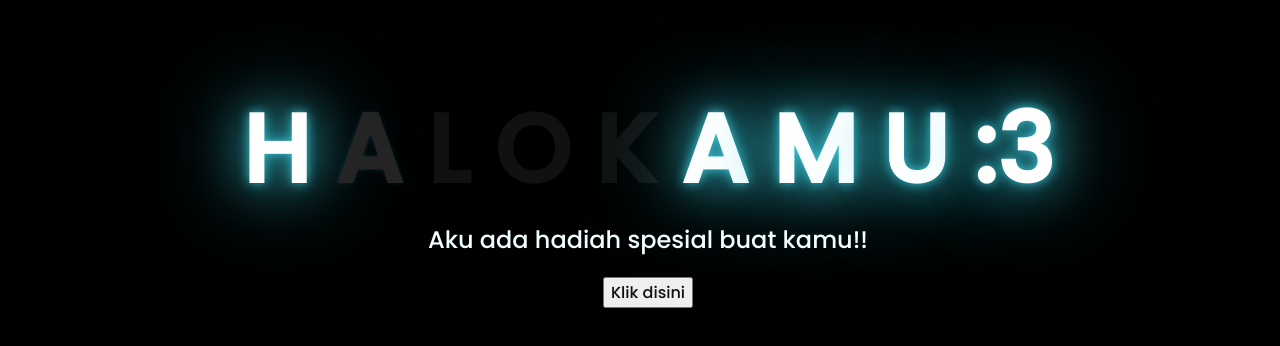
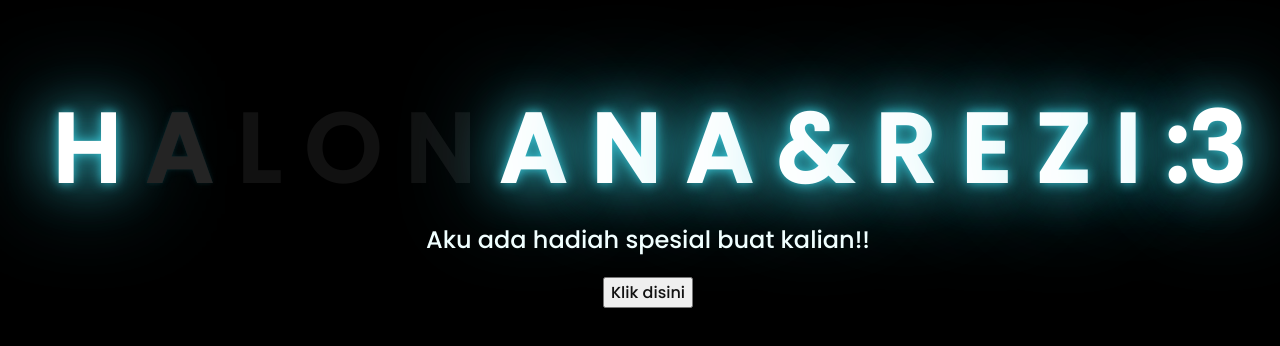
Before and after one commit to dindin-byte/dindin-byte.github.io, a plain HTML site: page index.html in a window 1280 px wide. Shown: the part 216-562 px from the top of the page. Drawn offline with Linux system fonts and the light colour scheme.

Commit message:
Update index.html

```diff
--- a/index.html
+++ b/index.html
@@ -15,14 +15,19 @@
         <span>A</span>
         <span>L</span>
         <span>O</span>
-        <span>K</span>
+        <span>N</span>
         <span>A</span>
-        <span>M</span>
-        <span>U</span>
+        <span>N</span>
+        <span>A</span>
+        <span>&</span>
+        <span>R</span>
+        <span>E</span>
+        <span>Z</span>
+        <span>I</span>
         <span>:3</span>
     </div>
     <div class="description">
-        <span>Aku ada hadiah spesial buat kamu!!</span>
+        <span>Aku ada hadiah spesial buat kalian!!</span>
     </div>
     <div class="button">
         <button>
```
